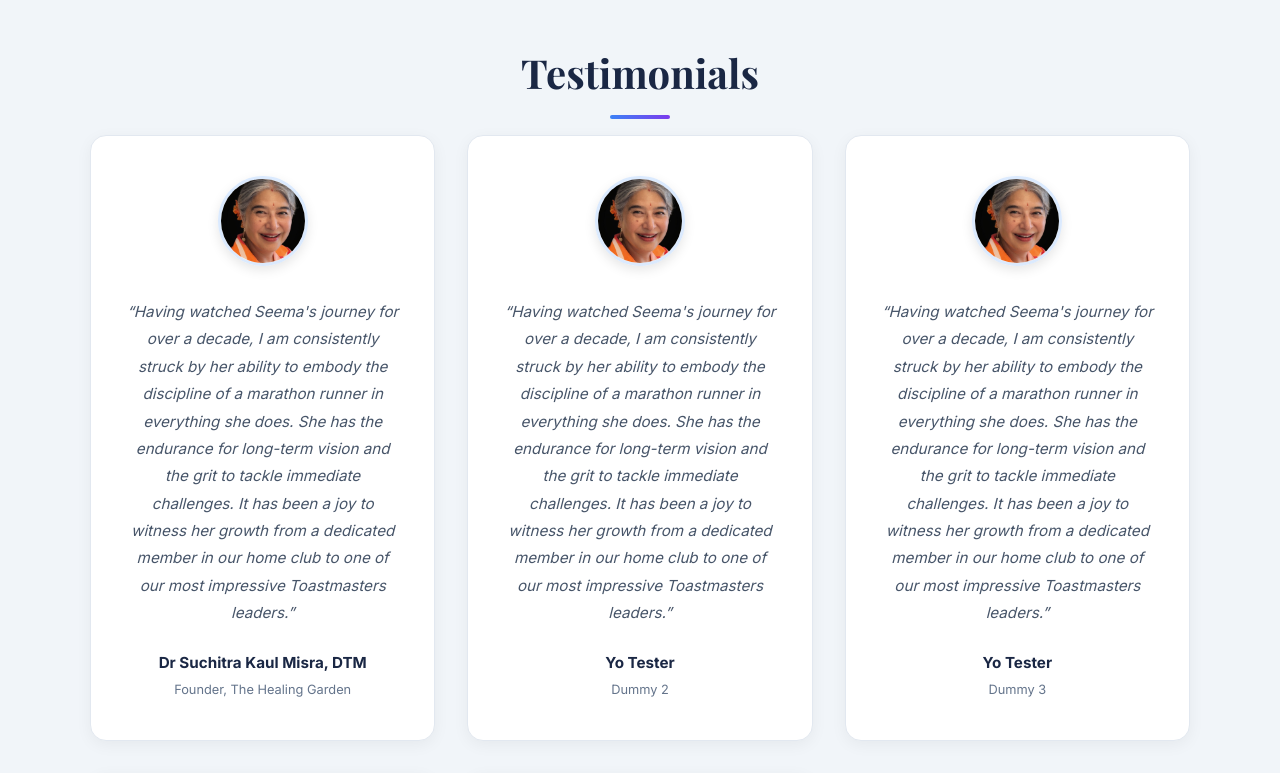
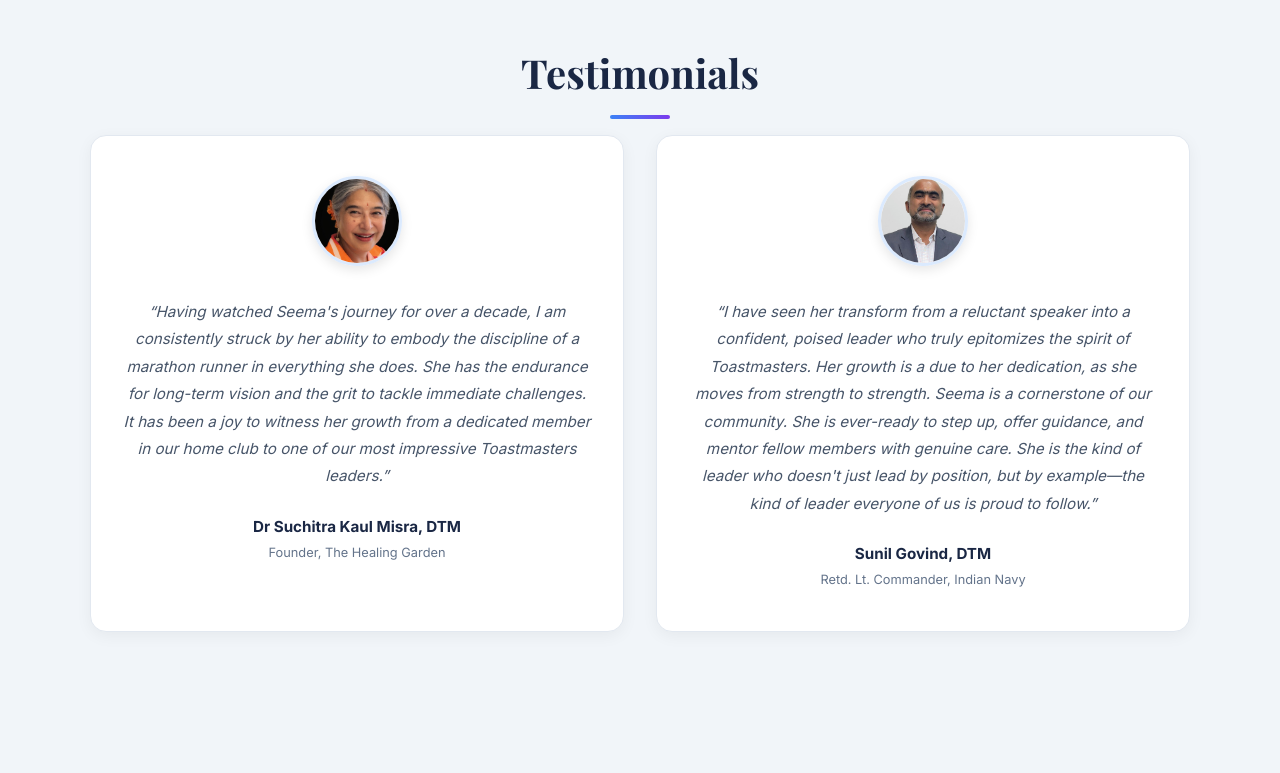
Before and after one commit to Zomboid2023/SeemaElection, a React (Vite) app: page / in a window 1280 px wide. Shown: the part 5400-6173 px from the top of the page. Built offline with nearby package versions, Linux system fonts and the light colour scheme.

Commit message:
Removed test, added Sunil

```diff
--- a/src/App.jsx
+++ b/src/App.jsx
@@ -52,28 +52,10 @@ const TESTIMONIALS = [
     image: '/images/testimonials/DTM_Suchitra.jpeg',
   },
   {
-    quote: 'Having watched Seema\'s journey for over a decade, I am consistently struck by her ability to embody the discipline of a marathon runner in everything she does. She has the endurance for long-term vision and the grit to tackle immediate challenges. It has been a joy to witness her growth from a dedicated member in our home club to one of our most impressive Toastmasters leaders.',
-    name: 'Yo Tester',
-    title: 'Dummy 2',
-    image: '/images/testimonials/DTM_Suchitra.jpeg',
-  },
-  {
-    quote: 'Having watched Seema\'s journey for over a decade, I am consistently struck by her ability to embody the discipline of a marathon runner in everything she does. She has the endurance for long-term vision and the grit to tackle immediate challenges. It has been a joy to witness her growth from a dedicated member in our home club to one of our most impressive Toastmasters leaders.',
-    name: 'Yo Tester',
-    title: 'Dummy 3',
-    image: '/images/testimonials/DTM_Suchitra.jpeg',
-  },
-  {
-    quote: 'Having watched Seema\'s journey for over a decade, I am consistently struck by her ability to embody the discipline of a marathon runner in everything she does. She has the endurance for long-term vision and the grit to tackle immediate challenges. It has been a joy to witness her growth from a dedicated member in our home club to one of our most impressive Toastmasters leaders.',
-    name: 'Yo Tester',
-    title: 'Dummy 4',
-    image: '/images/testimonials/DTM_Suchitra.jpeg',
-  },
-  {
-    quote: 'Having watched Seema\'s journey for over a decade, I am consistently struck by her ability to embody the discipline of a marathon runner in everything she does. She has the endurance for long-term vision and the grit to tackle immediate challenges. It has been a joy to witness her growth from a dedicated member in our home club to one of our most impressive Toastmasters leaders.',
-    name: 'Yo Tester',
-    title: 'Dummy 5',
-    image: '/images/testimonials/DTM_Suchitra.jpeg',
+    quote: 'I have seen her transform from a reluctant speaker into a confident, poised leader who truly epitomizes the spirit of Toastmasters. Her growth is a  due to her dedication, as she moves from strength to strength. Seema is a cornerstone of our community. She is ever-ready to step up, offer guidance, and mentor fellow members with genuine care. She is the kind of leader who doesn\'t just lead by position, but by example—the kind of leader everyone of us is proud to follow.',
+    name: 'Sunil Govind, DTM',
+    title: 'Retd. Lt. Commander, Indian Navy',
+    image: '/images/testimonials/DTM_Sunil.jpeg',
   },
 ]
 
```
Also changed, not shown: public/images/testimonials/DTM_Sunil.jpeg (added).
